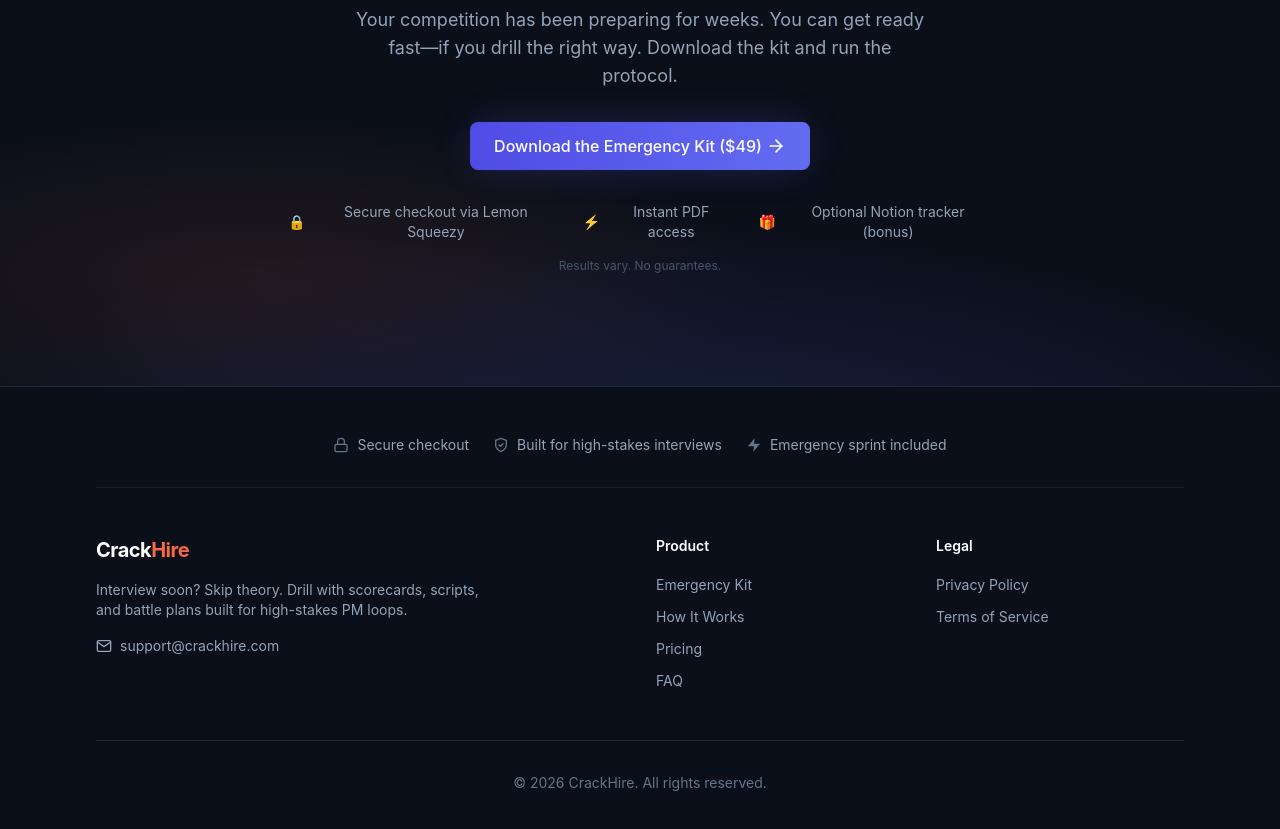
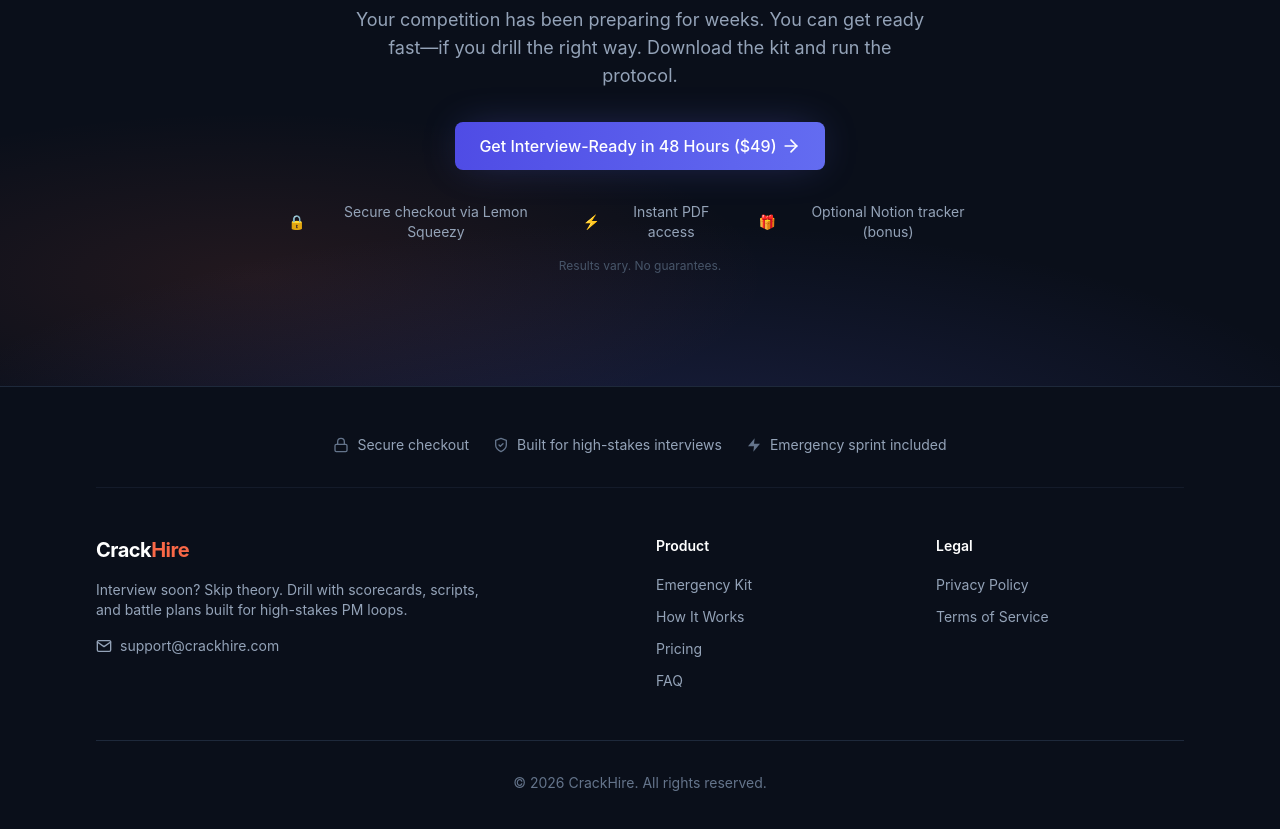
Before and after one commit to volwox/crackhire-landing, a Next.js app: page / in a window 1280 px wide. Shown: the part 6180-7009 px from the top of the page. Built offline with nearby package versions, Linux system fonts and the light colour scheme.

Commit message:
Update FinalCTA.tsx

```diff
--- a/components/FinalCTA.tsx
+++ b/components/FinalCTA.tsx
@@ -37,7 +37,7 @@ export function FinalCTA() {
         </p>
 
         <Button href={TALLY_PM_URL} external size="lg" onClick={handleCTA}>
-          Download the Emergency Kit ($49)
+          Get Interview-Ready in 48 Hours ($49)
           <ArrowRightIcon size={20} className="ml-1" />
         </Button>
 
```
